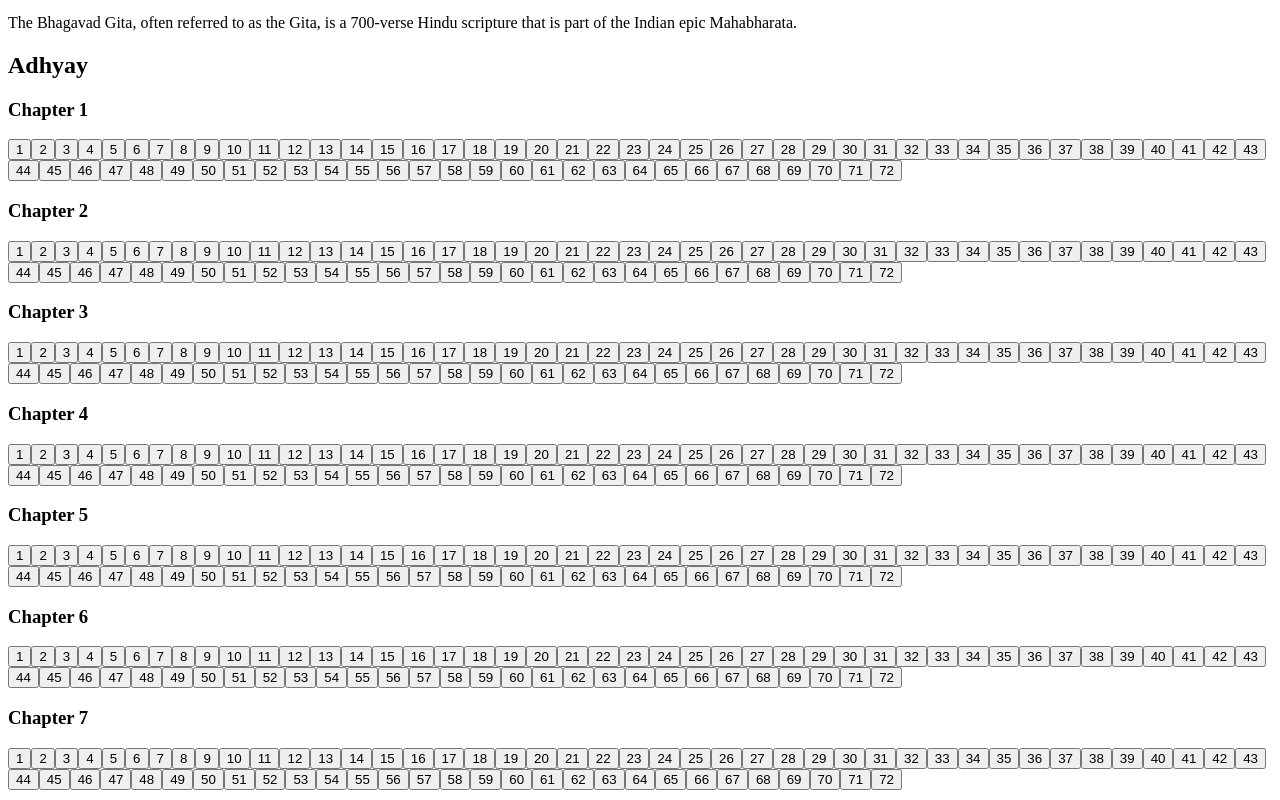
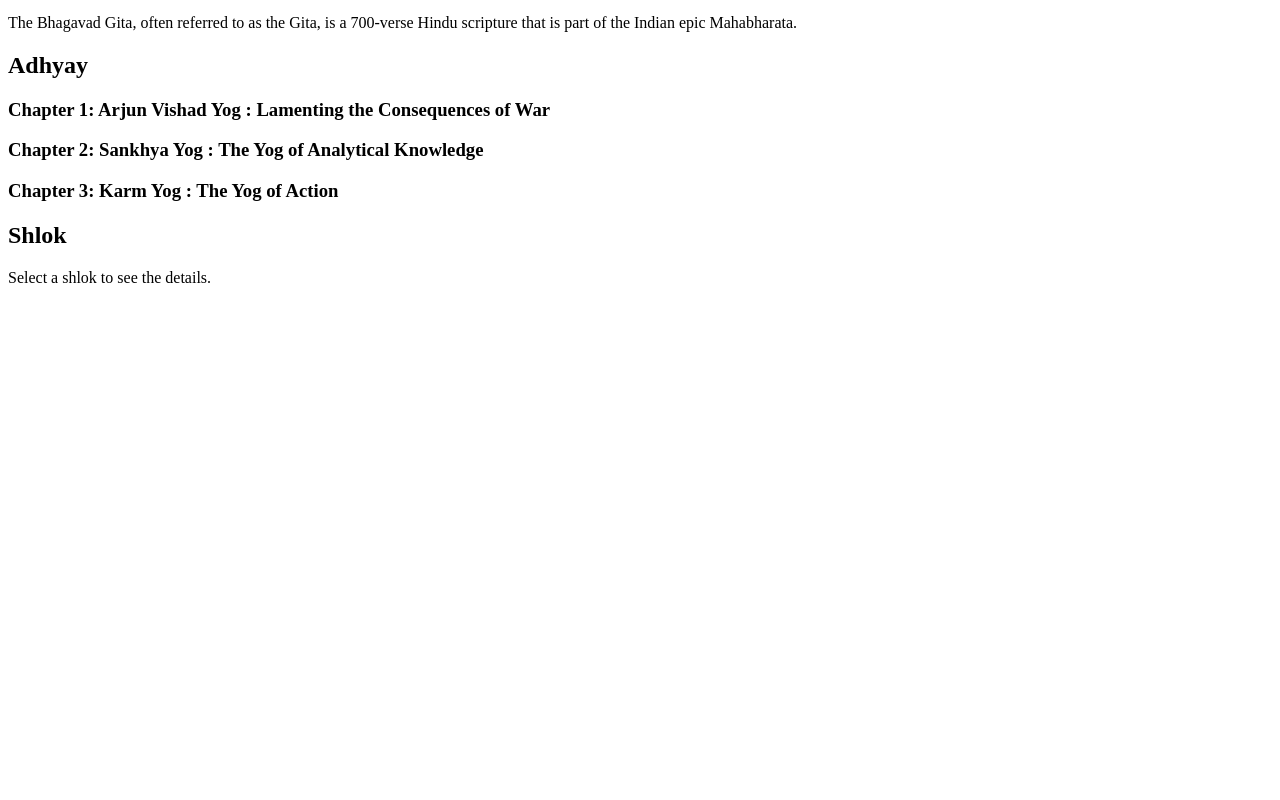
Before and after one commit to Priyansxu/Gita, a Next.js app: page / in a window 1280 px wide. Shown: the part 920-1720 px from the top of the page. After the commit the page ends 1223 px from the top, so only its background shows below. Built offline with nearby package versions, Linux system fonts and the light colour scheme.

Commit message:
Update Adhyay.jsx

```diff
--- a/components/Adhyay.jsx
+++ b/components/Adhyay.jsx
@@ -1,23 +1,42 @@
+import { useState } from 'react';
+
 const Adhyay = ({ onShlokClick }) => {
-    const chapters = Array.from({ length: 18 }, (_, i) => i + 1);
+    const [selectedChapter, setSelectedChapter] = useState(null);
+    const chapters = [
+        { number: 1, title: "Arjun Vishad Yog : Lamenting the Consequences of War" },
+        { number: 2, title: "Sankhya Yog : The Yog of Analytical Knowledge" },
+        { number: 3, title: "Karm Yog : The Yog of Action" },
+        // Add the rest of the chapters here...
+    ];
+
+    const handleChapterClick = (chapter) => {
+        setSelectedChapter(chapter === selectedChapter ? null : chapter);
+    };
 
     return (
         <section className="my-8">
             <h2 className="text-2xl font-bold mb-4">Adhyay</h2>
             {chapters.map((chapter) => (
-                <div key={chapter} className="mb-6">
-                    <h3 className="text-xl mb-2">Chapter {chapter}</h3>
+                <div key={chapter.number} className="mb-6">
+                    <h3
+                        className="text-xl mb-2 cursor-pointer text-blue-600"
+                        onClick={() => handleChapterClick(chapter.number)}
+                    >
+                        Chapter {chapter.number}: {chapter.title}
+                    </h3>
+                    {selectedChapter === chapter.number && (
                         <div className="grid grid-cols-8 gap-2">
                             {Array.from({ length: 72 }, (_, i) => i + 1).map((shlok) => (
                                 <button
                                     key={shlok}
-                                onClick={() => onShlokClick(chapter, shlok)}
+                                    onClick={() => onShlokClick(chapter.number, shlok)}
                                     className="py-2 px-4 border border-gray-300 rounded hover:bg-gray-200"
                                 >
                                     {shlok}
                                 </button>
                             ))}
                         </div>
+                    )}
                 </div>
             ))}
         </section>
```
Lines whose indentation alone changed are shown as unchanged.
